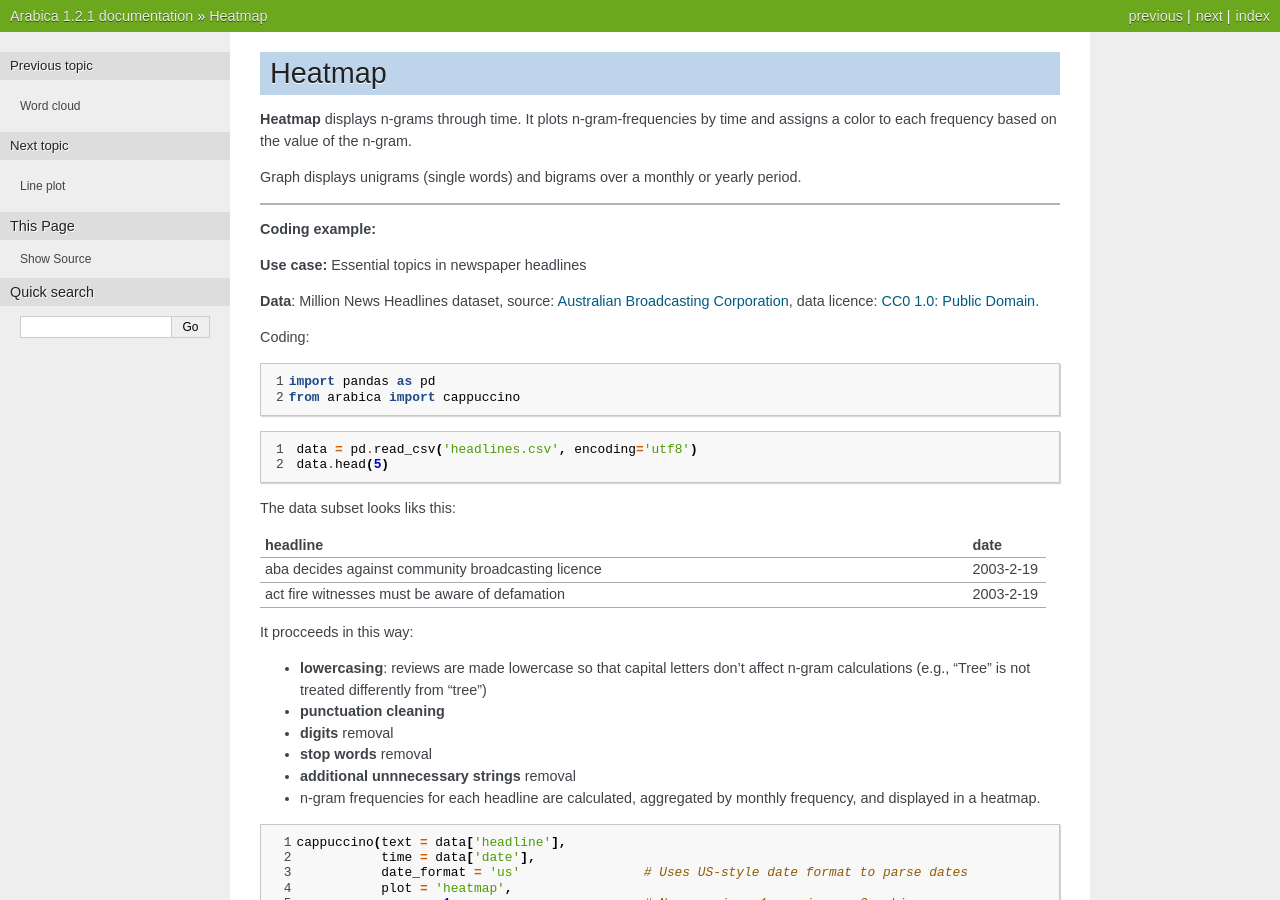
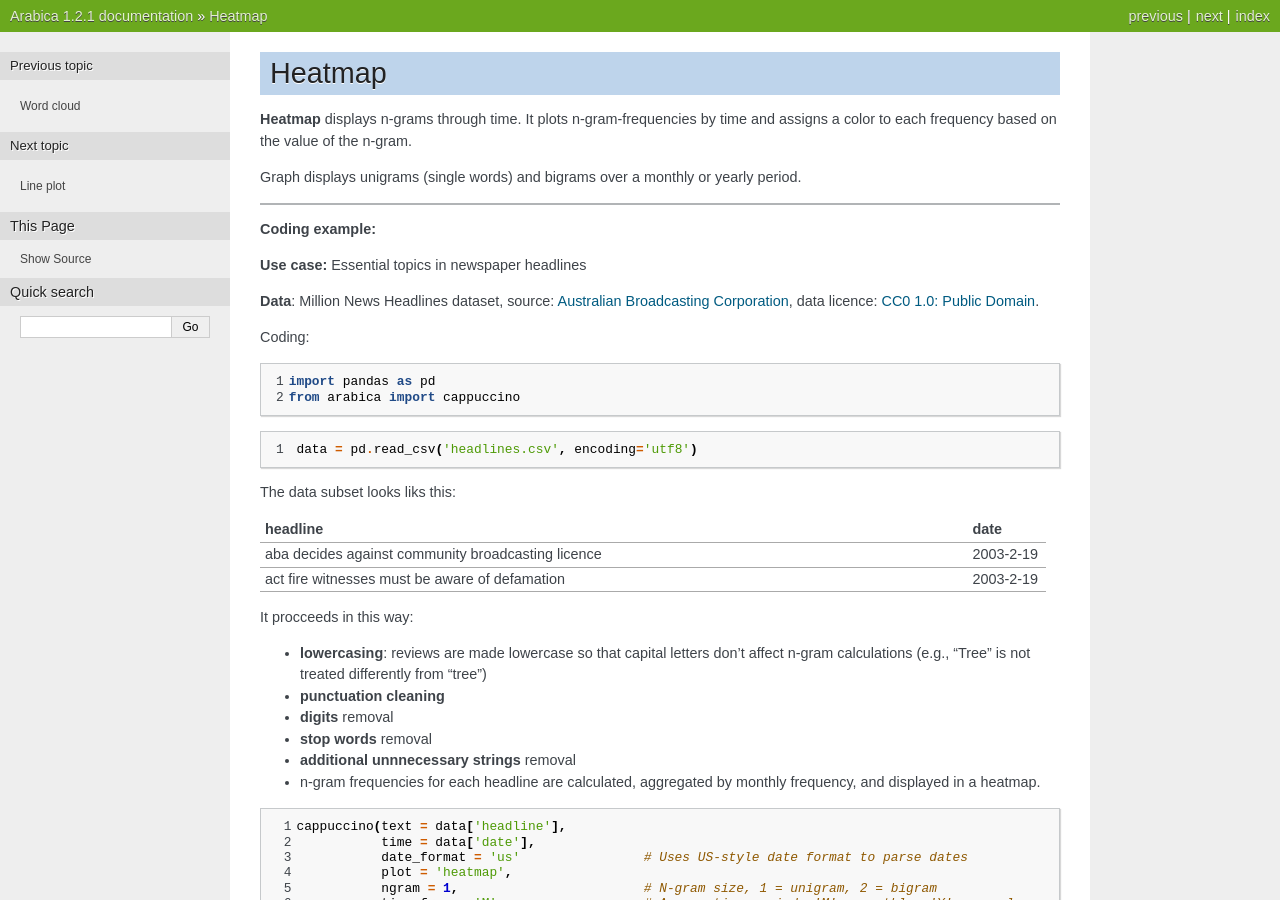
Before and after one commit to PetrKorab/Arabica, a Sphinx documentation site: the page built from docs/source/Heatmap.rst, in a window 1280 px wide and 900 px high. Built offline with Sphinx 7.4.7, drawn with Linux system fonts in a browser that asks for light colours.

Commit message:
Update Heatmap.rst

```diff
--- a/docs/source/Heatmap.rst
+++ b/docs/source/Heatmap.rst
@@ -29,8 +29,6 @@ Coding:
    :linenos:
 
     data = pd.read_csv('headlines.csv', encoding='utf8')
-    data.head(5)
-
 
 The data subset looks liks this:
 
```
